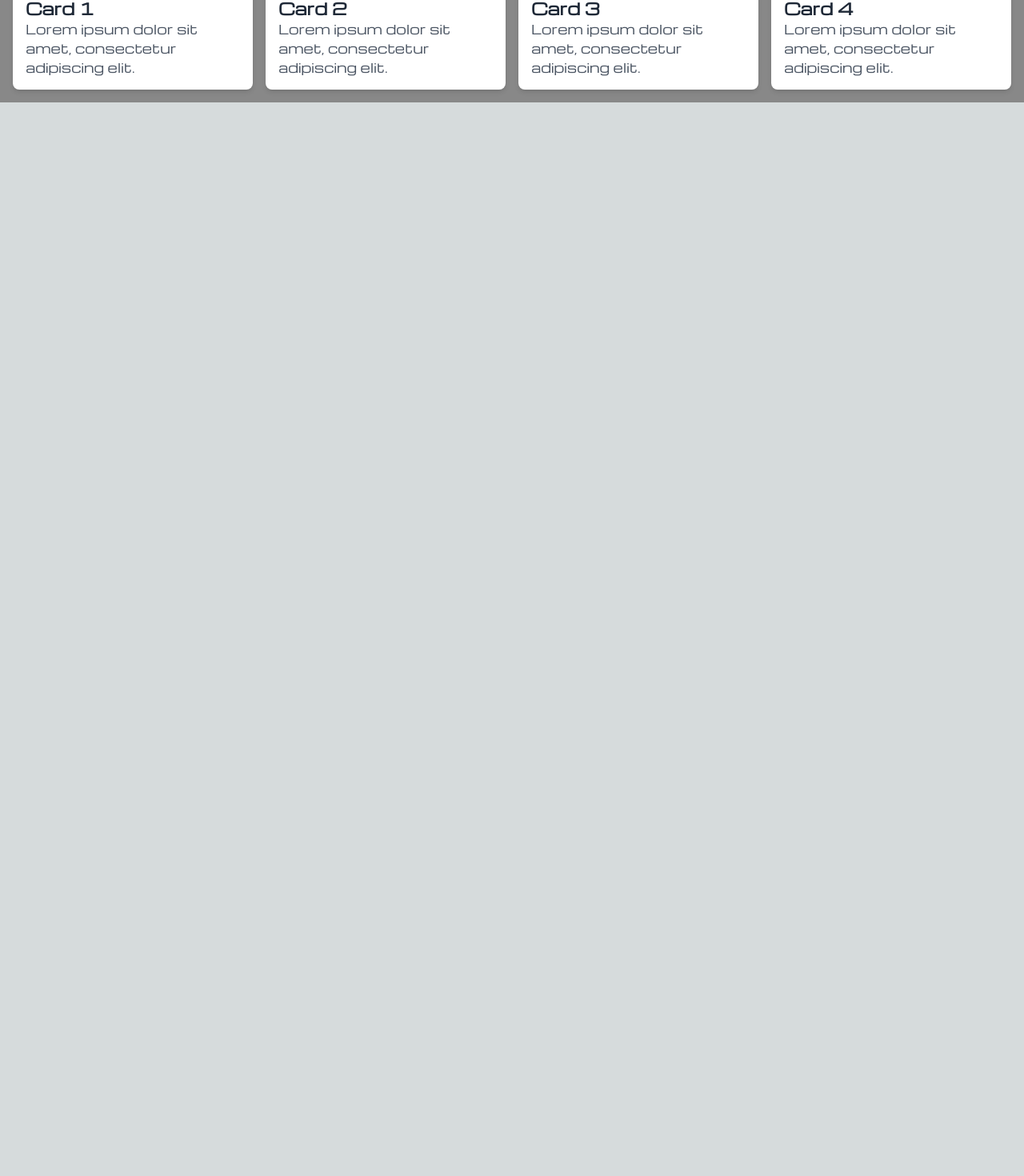
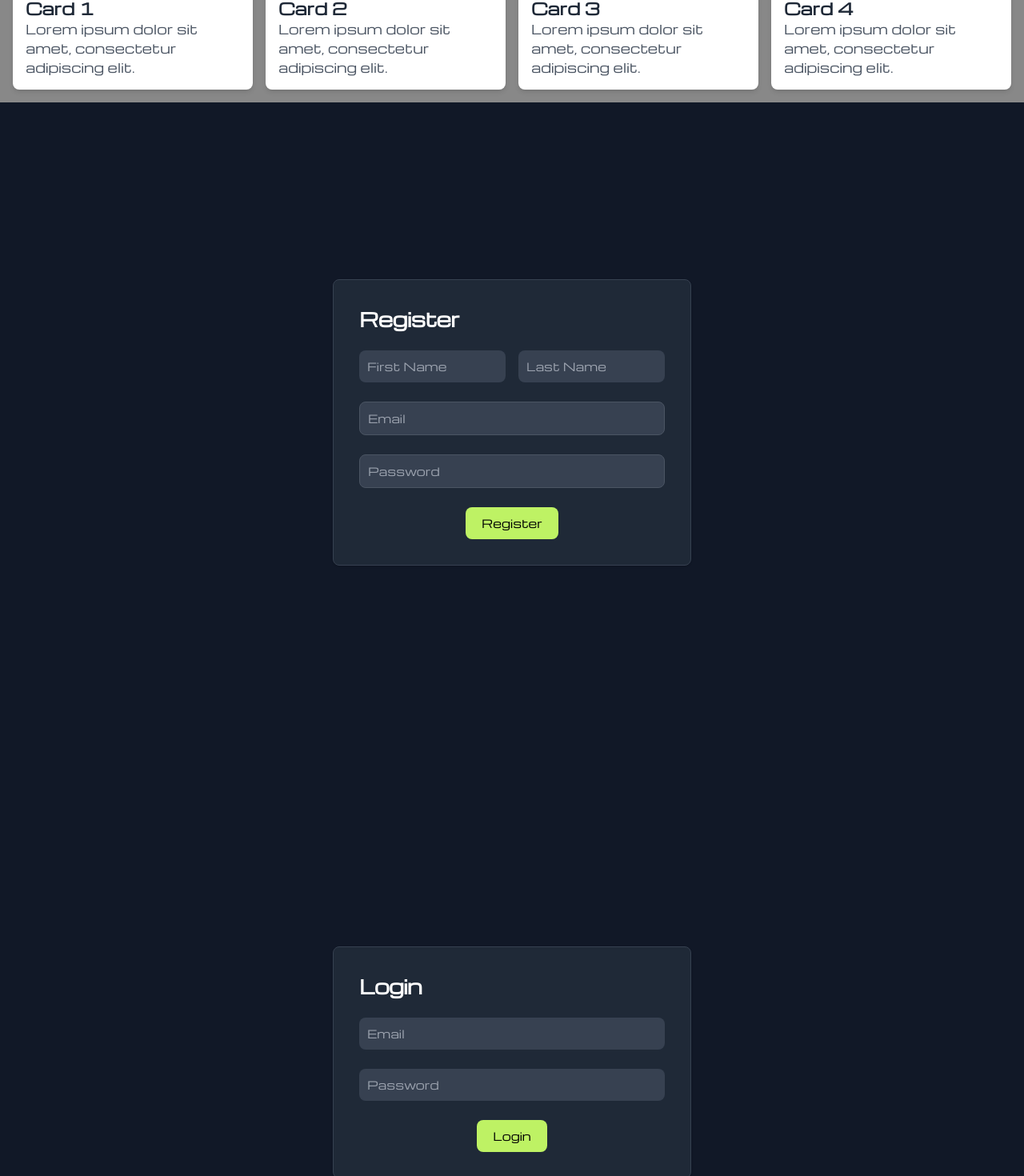
Before and after one commit to raexera/olahragayuk, a Next.js app: page / in a window 1280 px wide. Shown: the part 1556-3026 px from the top of the page at 80% size. Before the commit the page ends 1684 px from the top, so only its background shows below. Built offline with nearby package versions, Linux system fonts and the light colour scheme.

Commit message:
login and register page

```diff
--- /dev/null
+++ b/src/app/components/UI/login.jsx
@@ -0,0 +1,57 @@
+
+import Head from 'next/head';
+
+const SignIn = () => {
+  return (
+    <>
+      <Head>
+        <title>Sign In</title>
+      </Head>
+      <section className="bg-gray-900">
+        <div className="flex flex-col items-center justify-center px-6 py-8 mx-auto md:h-screen lg:py-0">
+          <div className="w-full rounded-lg shadow border md:mt-0 sm:max-w-md xl:p-0 bg-gray-800 border-gray-700">
+            <div className="p-6 space-y-6 md:space-y-6 sm:p-8">
+              <h1 className="text-xl font-bold leading-tight tracking-tight md:text-2xl text-white">
+                Login
+              </h1>
+              <form className="space-y-5 md:space-y-6" action="#">
+                <div>
+                  <input
+                    type="email"
+                    name="email"
+                    id="email"
+                    className="sm:text-sm rounded-lg focus:ring-primary-600 focus:border-primary-600 block w-full p-2.5 bg-gray-700 border-gray-600 placeholder-gray-400 text-white focus:ring-blue-500 focus:border-blue-500"
+                    placeholder="Email"
+                    required
+                  />
+                </div>
+                <div>
+                  <input
+                    type="password"
+                    name="password"
+                    id="password"
+                    placeholder="Password"
+                    className="sm:text-sm rounded-lg focus:ring-primary-600 focus:border-primary-600 block w-full p-2.5 bg-gray-700 border-gray-600 placeholder-gray-400 text-white focus:ring-blue-500 focus:border-blue-500"
+                    required
+                  />
+                </div>
+
+                <div className="flex justify-center">
+                  <button
+                    type="submit"
+                    className="bg-lime-300 hover:bg-lime-500 text-black focus:ring-4 focus:outline-none font-medium rounded-lg text-sm px-5 py-2.5 text-center bg-primary-600 hover:bg-primary-700 focus:ring-primary-800"
+                  >
+                    Login
+                  </button>
+                </div>
+
+              </form>
+            </div>
+          </div>
+        </div>
+      </section>
+    </>
+  );
+};
+
+export default SignIn;
--- /dev/null
+++ b/src/app/components/UI/register.jsx
@@ -0,0 +1,79 @@
+
+import Head from 'next/head';
+
+const Register = () => {
+  return (
+    <>
+      <Head>
+        <title>Register</title>
+      </Head>
+      <section className="bg-gray-900">
+        <div className="flex flex-col items-center justify-center px-6 py-8 mx-auto md:h-screen lg:py-0">
+          <div className="w-full rounded-lg shadow border md:mt-0 sm:max-w-md xl:p-0 bg-gray-800 border-gray-700">
+            <div className="p-6 space-y-6 md:space-y-6 sm:p-8">
+              <h1 className="text-xl font-bold leading-tight tracking-tight md:text-2xl text-white">
+                Register
+              </h1>
+              <form className="space-y-5 md:space-y-6" action="#">
+                <div className="flex space-x-4">
+                    <div className="w-1/2">
+                        <input
+                            type="text"
+                            name="firstName"
+                            id="firstName"
+                            className="sm:text-sm rounded-lg block w-full p-2.5 bg-gray-700 border-gray-600 placeholder-gray-400 text-white focus:ring-blue-500 focus:border-blue-500"
+                            placeholder="First Name"
+                            required
+                        />
+                    </div>
+                    <div className="w-1/2">
+                        <input
+                            type="text"
+                            name="lastName"
+                            id="lastName"
+                            className="sm:text-sm rounded-lg block w-full p-2.5 bg-gray-700 border-gray-600 placeholder-gray-400 text-white focus:ring-blue-500 focus:border-blue-500"
+                            placeholder="Last Name"
+                            required
+                        />
+                    </div>
+                </div>
+                <div>
+                  <input
+                    type="email"
+                    name="email"
+                    id="email"
+                    className="border sm:text-sm rounded-lg focus:ring-primary-600 focus:border-primary-600 block w-full p-2.5 bg-gray-700 border-gray-600 placeholder-gray-400 text-white focus:border-blue-500"
+                    placeholder="Email"
+                    required
+                  />
+                </div>
+                <div>
+                  <input
+                    type="password"
+                    name="password"
+                    id="password"
+                    placeholder="Password"
+                    className="border sm:text-sm rounded-lg focus:ring-primary-600 focus:border-primary-600 block w-full p-2.5 bg-gray-700 border-gray-600 placeholder-gray-400 text-white focus:ring-blue-500 focus:border-blue-500"
+                    required
+                  />
+                </div>
+
+                <div className="flex justify-center">
+                  <button
+                    type="submit"
+                    className="bg-lime-300 hover:bg-lime-500 text-black focus:ring-4 focus:outline-none font-medium rounded-lg text-sm px-5 py-2.5 text-center bg-primary-600 hover:bg-primary-700 focus:ring-primary-800"
+                  >
+                    Register
+                  </button>
+                </div>
+
+              </form>
+            </div>
+          </div>
+        </div>
+      </section>
+    </>
+  );
+};
+
+export default Register;
--- a/src/app/page.jsx
+++ b/src/app/page.jsx
@@ -2,6 +2,8 @@ import Navbar from "../app/components/UI/navbar";
 import Landing from "../app/components/UI/landing-page";
 import Card from "./components/UI/card";
 import DropdownFilter from "./components/UI/dropdownFilter";
+import SignIn from "./components/UI/login";
+import Register from "./components/UI/register";
 
 const LandingPage = () => {
   return (
@@ -75,6 +77,8 @@ export default function Home() {
           </div>
         </section>
       </div>
+      <Register/>
+      <SignIn />
 
     </main>
   );
```
Also changed, not shown: 1 other file (tests, documents, lock files or other folders).
